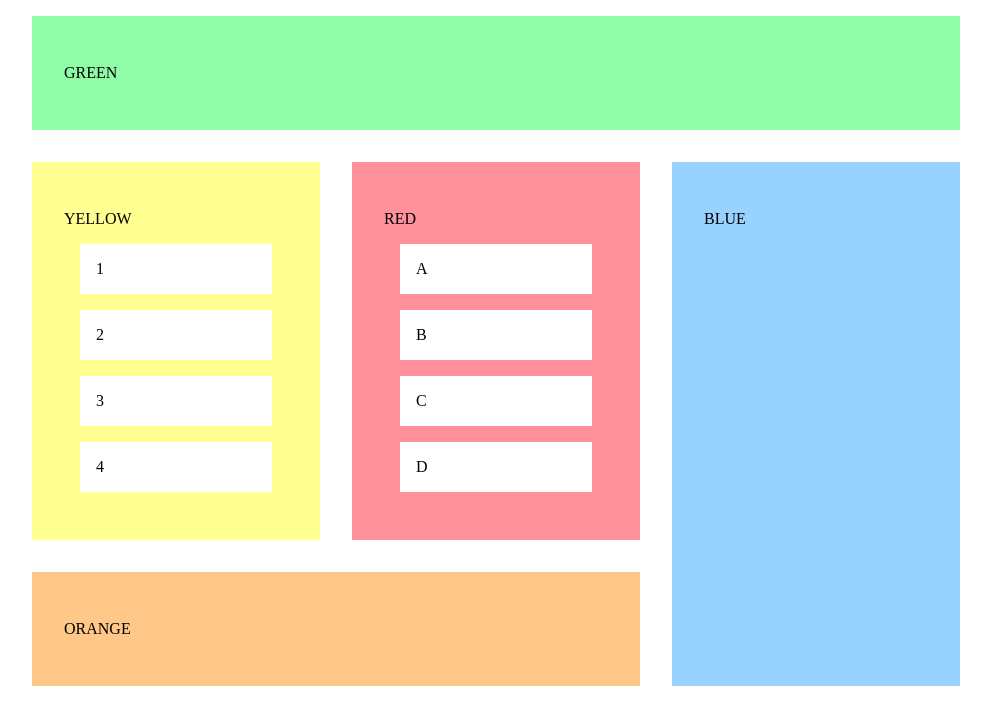
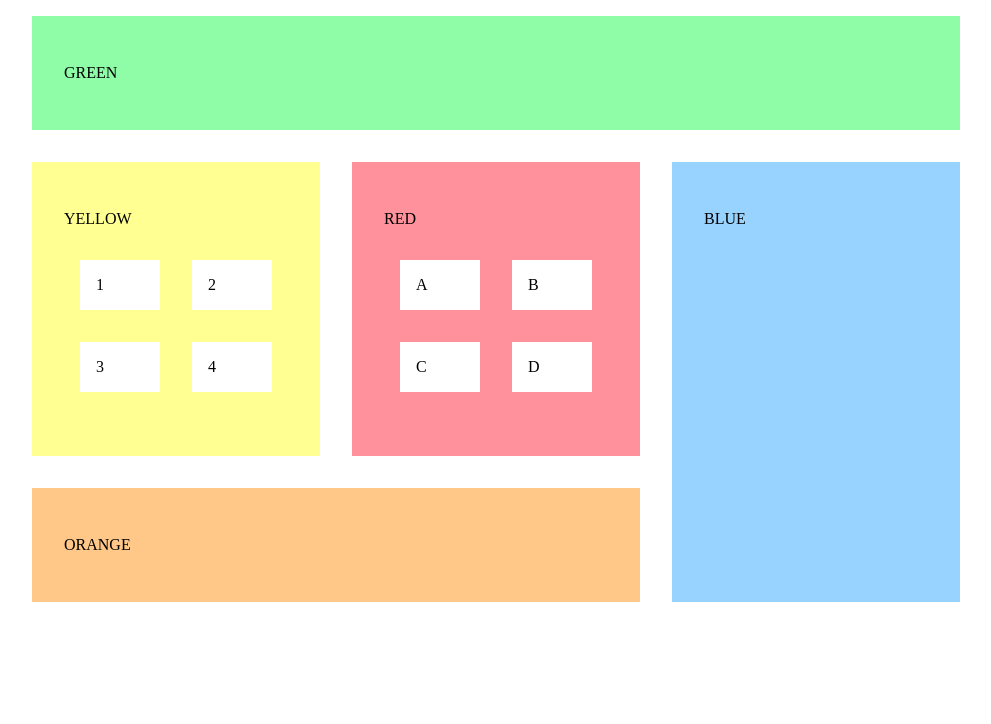
Before and after one commit to lucaprogrammer25/Esercizi_Develhope_, a plain HTML site: page Esercizio_7_GridProperties_CSS/index.html in a window 1280 px wide. Shown: the whole page, without its empty margins (144-1135 px from the left). Drawn offline with Linux system fonts and the light colour scheme.

Commit message:
Esercizio 7 CSS

```diff
--- a/Esercizio_7_GridProperties_CSS/start.css
+++ b/Esercizio_7_GridProperties_CSS/start.css
@@ -50,6 +50,8 @@
   }
 
   ul {
+    display: grid;
+    grid-template-columns: repeat(2, 1fr);
     padding: 0;
   }
 
```
